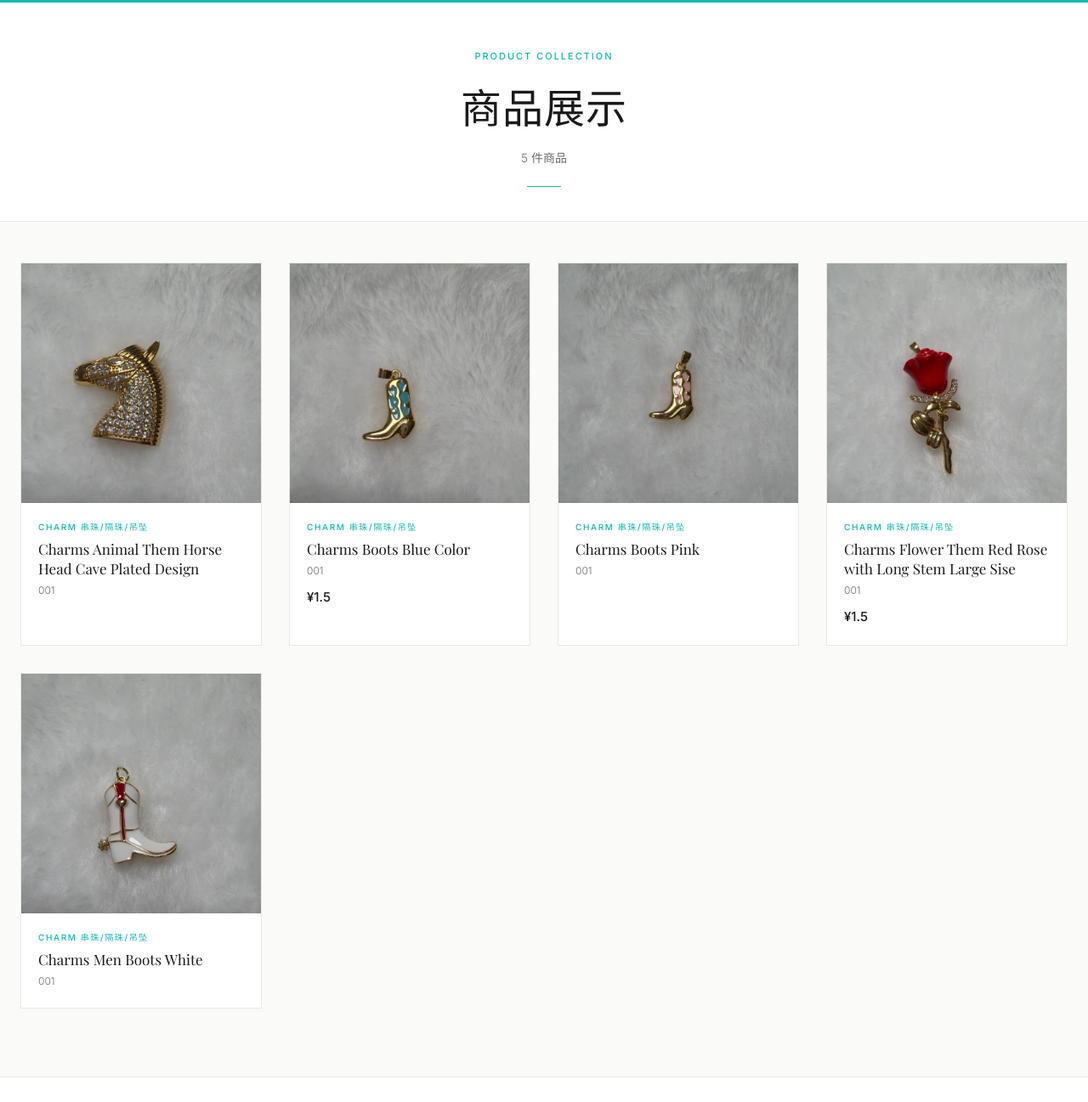
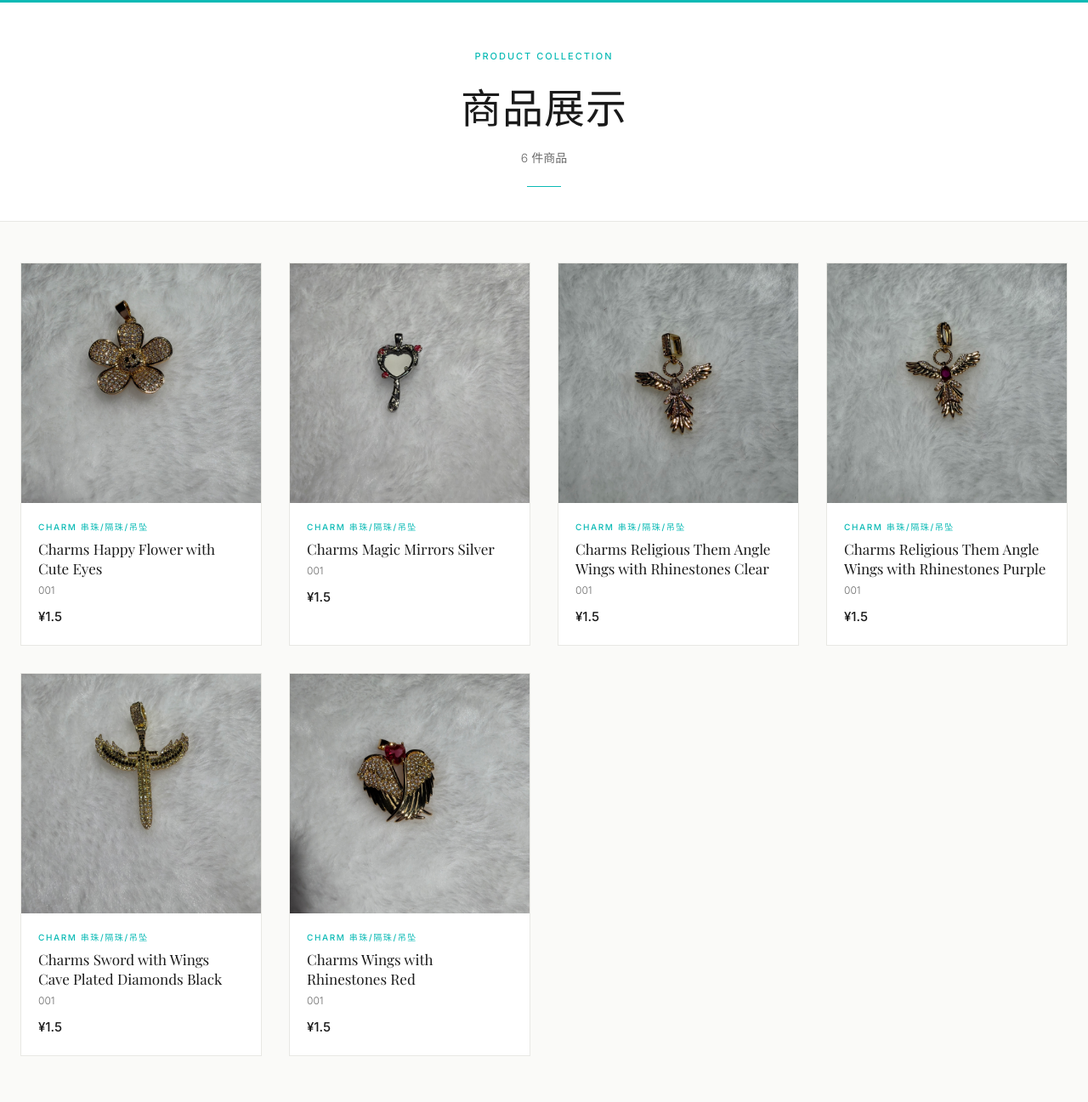
Before and after one commit to fisheryounggod/jewellery, a plain HTML site: page showcase/index.html in a window 1280 px wide. Shown: the top 1297 px of the page at 85% size. Drawn offline with nearby package versions, Linux system fonts and the light colour scheme; a web font is replaced by a local one.

Commit message:
Publish showcase

```diff
--- a/showcase/index.html
+++ b/showcase/index.html
@@ -40,52 +40,61 @@
   <header>
     <p class="eyebrow">Product Collection</p>
     <h1>商品展示</h1>
-    <p class="subtitle">5 件商品</p>
+    <p class="subtitle">6 件商品</p>
     <div class="rule"></div>
   </header>
   <main><div class="grid"><article class="card">
-  <div class="card-img"><img src="https://raw.githubusercontent.com/fisheryounggod/jewellery/main/showcase/images/product-CHM-001-DIY-HDM-ALY-SLV-0675.jpg" alt="Charms Animal Them Horse Head Cave Plated Design" loading="lazy"></div>
+  <div class="card-img"><img src="https://raw.githubusercontent.com/fisheryounggod/jewellery/main/showcase/images/product-CHM-001-DIY-HDM-ALY-SLV-0704.jpg" alt="Charms Happy Flower with Cute Eyes" loading="lazy"></div>
   <div class="card-body">
     <p class="card-cat">Charm 串珠/隔珠/吊坠</p>
-    <h3 class="card-name">Charms Animal Them Horse Head Cave Plated Design</h3>
-    <p class="card-source">001</p>
-
-  </div>
-</article>
-<article class="card">
-  <div class="card-img"><img src="https://raw.githubusercontent.com/fisheryounggod/jewellery/main/showcase/images/product-CHM-001-DIY-HDM-ALY-SLV-0677.jpg" alt="Charms Boots Blue Color" loading="lazy"></div>
-  <div class="card-body">
-    <p class="card-cat">Charm 串珠/隔珠/吊坠</p>
-    <h3 class="card-name">Charms Boots Blue Color</h3>
+    <h3 class="card-name">Charms Happy Flower with Cute Eyes</h3>
     <p class="card-source">001</p>
     <p class="card-price">¥1.5</p>
   </div>
 </article>
 <article class="card">
-  <div class="card-img"><img src="https://raw.githubusercontent.com/fisheryounggod/jewellery/main/showcase/images/product-CHM-001-DIY-HDM-ALY-SLV-0678.jpg" alt="Charms Boots Pink" loading="lazy"></div>
+  <div class="card-img"><img src="https://raw.githubusercontent.com/fisheryounggod/jewellery/main/showcase/images/product-CHM-001-DIY-HDM-ALY-SLV-0707.jpg" alt="Charms Magic Mirrors Silver" loading="lazy"></div>
   <div class="card-body">
     <p class="card-cat">Charm 串珠/隔珠/吊坠</p>
-    <h3 class="card-name">Charms Boots Pink</h3>
-    <p class="card-source">001</p>
-
-  </div>
-</article>
-<article class="card">
-  <div class="card-img"><img src="https://raw.githubusercontent.com/fisheryounggod/jewellery/main/showcase/images/product-CHM-001-DIY-HDM-ALY-SLV-0676.jpg" alt="Charms Flower Them Red Rose with Long Stem Large Sise" loading="lazy"></div>
-  <div class="card-body">
-    <p class="card-cat">Charm 串珠/隔珠/吊坠</p>
-    <h3 class="card-name">Charms Flower Them Red Rose with Long Stem Large Sise</h3>
+    <h3 class="card-name">Charms Magic Mirrors Silver</h3>
     <p class="card-source">001</p>
     <p class="card-price">¥1.5</p>
   </div>
 </article>
 <article class="card">
-  <div class="card-img"><img src="https://raw.githubusercontent.com/fisheryounggod/jewellery/main/showcase/images/product-CHM-001-DIY-HDM-ALY-SLV-0680.jpg" alt="Charms Men Boots White" loading="lazy"></div>
+  <div class="card-img"><img src="https://raw.githubusercontent.com/fisheryounggod/jewellery/main/showcase/images/product-CHM-001-DIY-HDM-ALY-SLV-0703.jpg" alt="Charms Religious Them Angle Wings with Rhinestones Clear" loading="lazy"></div>
   <div class="card-body">
     <p class="card-cat">Charm 串珠/隔珠/吊坠</p>
-    <h3 class="card-name">Charms Men Boots White</h3>
+    <h3 class="card-name">Charms Religious Them Angle Wings with Rhinestones Clear</h3>
     <p class="card-source">001</p>
-
+    <p class="card-price">¥1.5</p>
+  </div>
+</article>
+<article class="card">
+  <div class="card-img"><img src="https://raw.githubusercontent.com/fisheryounggod/jewellery/main/showcase/images/product-CHM-001-DIY-HDM-ALY-PPL-0001.jpg" alt="Charms Religious Them Angle Wings with Rhinestones Purple" loading="lazy"></div>
+  <div class="card-body">
+    <p class="card-cat">Charm 串珠/隔珠/吊坠</p>
+    <h3 class="card-name">Charms Religious Them Angle Wings with Rhinestones Purple</h3>
+    <p class="card-source">001</p>
+    <p class="card-price">¥1.5</p>
+  </div>
+</article>
+<article class="card">
+  <div class="card-img"><img src="https://raw.githubusercontent.com/fisheryounggod/jewellery/main/showcase/images/product-CHM-001-DIY-HDM-ALY-SLV-0706.jpg" alt="Charms Sword with Wings Cave Plated Diamonds Black" loading="lazy"></div>
+  <div class="card-body">
+    <p class="card-cat">Charm 串珠/隔珠/吊坠</p>
+    <h3 class="card-name">Charms Sword with Wings Cave Plated Diamonds Black</h3>
+    <p class="card-source">001</p>
+    <p class="card-price">¥1.5</p>
+  </div>
+</article>
+<article class="card">
+  <div class="card-img"><img src="https://raw.githubusercontent.com/fisheryounggod/jewellery/main/showcase/images/product-CHM-001-DIY-HDM-ALY-SLV-0705.jpg" alt="Charms Wings with Rhinestones Red" loading="lazy"></div>
+  <div class="card-body">
+    <p class="card-cat">Charm 串珠/隔珠/吊坠</p>
+    <h3 class="card-name">Charms Wings with Rhinestones Red</h3>
+    <p class="card-source">001</p>
+    <p class="card-price">¥1.5</p>
   </div>
 </article></div></main>
   <footer>
```
